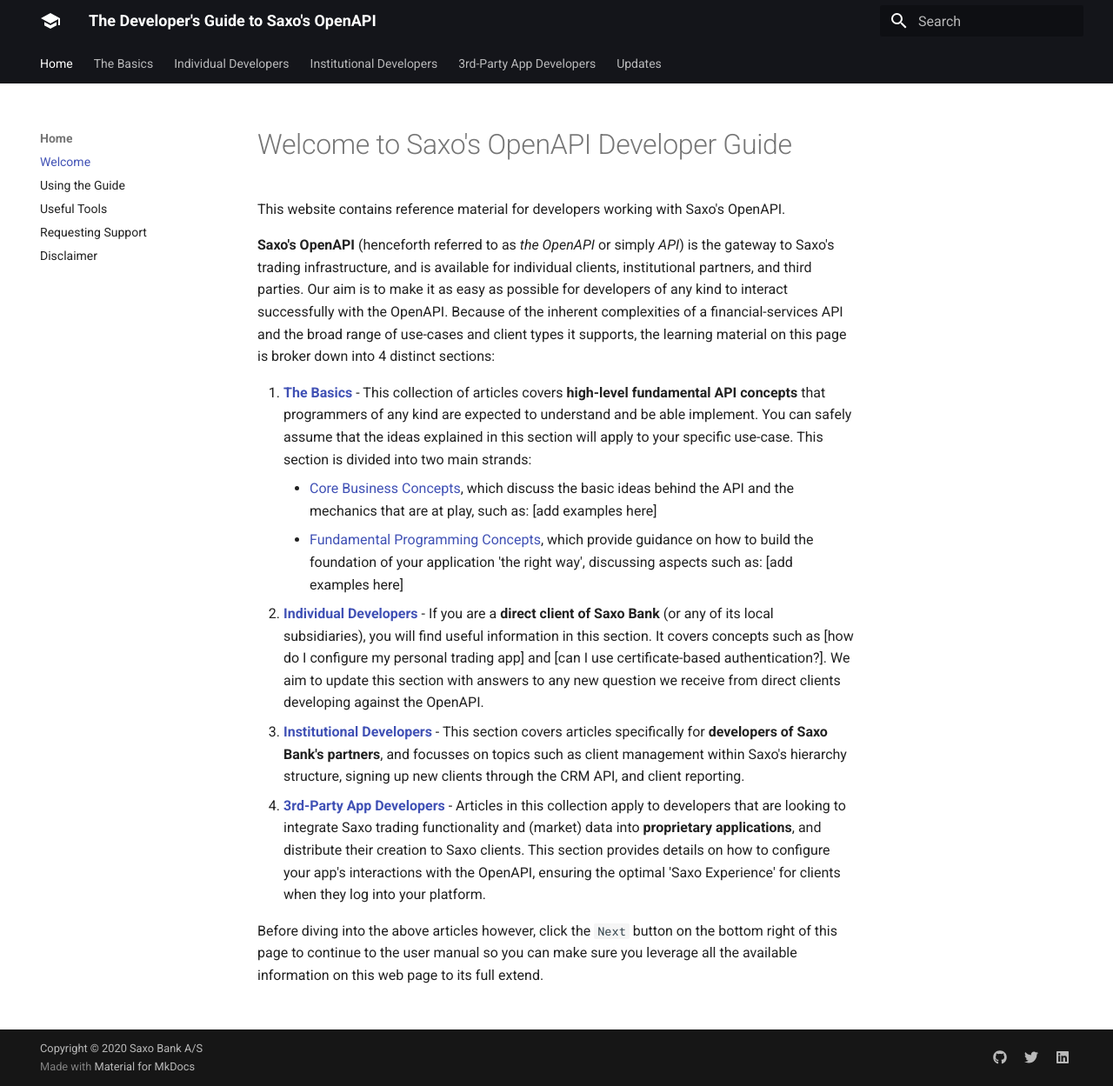
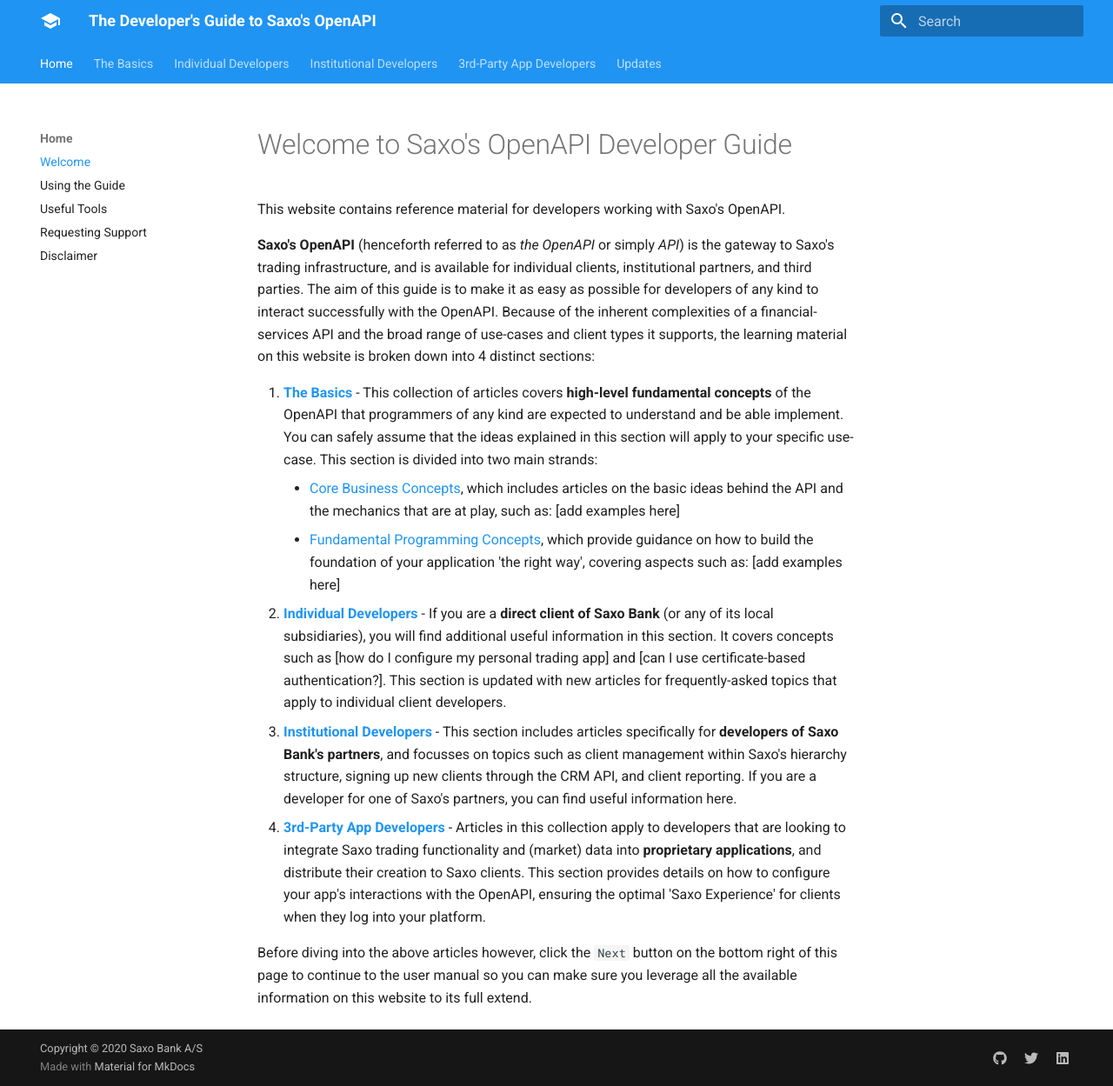
Before and after one commit to gidven/saxo-openapi-guide, an MkDocs documentation site: the page built from docs/index.md, in a window 1280 px wide and 1249 px high. Shown: the whole window at 87% size. Built offline with MkDocs 1.6.1 and Material for MkDocs 9.7.7, drawn with Linux system fonts in a browser that asks for light colours.

```diff
--- a/docs/index.md
+++ b/docs/index.md
@@ -2,13 +2,13 @@
 
 This website contains reference material for developers working with Saxo's OpenAPI.
 
-**Saxo's OpenAPI** (henceforth referred to as _the OpenAPI_ or simply _API_) is the gateway to Saxo's trading infrastructure, and is available for individual clients, institutional partners, and third parties. Our aim is to make it as easy as possible for developers of any kind to interact successfully with the OpenAPI. Because of the inherent complexities of a financial-services API and the broad range of use-cases and client types it supports, the learning material on this page is broker down into 4 distinct sections:
+**Saxo's OpenAPI** (henceforth referred to as _the OpenAPI_ or simply _API_) is the gateway to Saxo's trading infrastructure, and is available for individual clients, institutional partners, and third parties. The aim of this guide is to make it as easy as possible for developers of any kind to interact successfully with the OpenAPI. Because of the inherent complexities of a financial-services API and the broad range of use-cases and client types it supports, the learning material on this website is broken down into 4 distinct sections:
 
-1. **[The Basics](basics/index.md)** - This collection of articles covers **high-level fundamental API concepts** that programmers of any kind are expected to understand and be able implement. You can safely assume that the ideas explained in this section will apply to your specific use-case. This section is divided into two main strands:
-    - [Core Business Concepts](basics/core-business-concepts/index.md), which discuss the basic ideas behind the API and the mechanics that are at play, such as: [add examples here]
-    - [Fundamental Programming Concepts](basics/fundamental-programming-concepts/index.md), which provide guidance on how to build the foundation of your application 'the right way', discussing aspects such as: [add examples here]
-2. **[Individual Developers](individual/index.md)** - If you are a **direct client of Saxo Bank** (or any of its local subsidiaries), you will find useful information in this section. It covers concepts such as [how do I configure my personal trading app] and [can I use certificate-based authentication?]. We aim to update this section with answers to any new question we receive from direct clients developing against the OpenAPI.
-3. **[Institutional Developers](institutional/index.md)** - This section covers articles specifically for **developers of Saxo Bank's partners**, and focusses on topics such as client management within Saxo's hierarchy structure, signing up new clients through the CRM API, and client reporting.
+1. **[The Basics](basics/index.md)** - This collection of articles covers **high-level fundamental concepts** of the OpenAPI that programmers of any kind are expected to understand and be able implement. You can safely assume that the ideas explained in this section will apply to your specific use-case. This section is divided into two main strands:
+    - [Core Business Concepts](basics/core-business-concepts/index.md), which includes articles on the basic ideas behind the API and the mechanics that are at play, such as: [add examples here]
+    - [Fundamental Programming Concepts](basics/fundamental-programming-concepts/index.md), which provide guidance on how to build the foundation of your application 'the right way', covering aspects such as: [add examples here]
+2. **[Individual Developers](individual/index.md)** - If you are a **direct client of Saxo Bank** (or any of its local subsidiaries), you will find additional useful information in this section. It covers concepts such as [how do I configure my personal trading app] and [can I use certificate-based authentication?]. This section is updated with new articles for frequently-asked topics that apply to individual client developers.
+3. **[Institutional Developers](institutional/index.md)** - This section includes articles specifically for **developers of Saxo Bank's partners**, and focusses on topics such as client management within Saxo's hierarchy structure, signing up new clients through the CRM API, and client reporting. If you are a developer for one of Saxo's partners, you can find useful information here.
 4. **[3rd-Party App Developers](third-party/index.md)** - Articles in this collection apply to developers that are looking to integrate Saxo trading functionality and (market) data into **proprietary applications**, and distribute their creation to Saxo clients. This section provides details on how to configure your app's interactions with the OpenAPI, ensuring the optimal 'Saxo Experience' for clients when they log into your platform.
 
-Before diving into the above articles however, click the `Next` button on the bottom right of this page to continue to the user manual so you can make sure you leverage all the available information on this web page to its full extend.
+Before diving into the above articles however, click the `Next` button on the bottom right of this page to continue to the user manual so you can make sure you leverage all the available information on this website to its full extend.
--- a/mkdocs.yml
+++ b/mkdocs.yml
@@ -10,8 +10,8 @@ theme:
   language: 'en'
   direction: 'ltr'
   palette:
-    primary: 'black'
-    accent: 'indigo'
+    primary: 'blue'
+    accent: 'black'
   font:
     text: 'Roboto'
     code: 'Roboto Mono'
```
Also changed, not shown: docs/support.md (+7 -7 lines), docs/tools.md (+9 -5 lines), docs/usage.md (+7 -6 lines).
